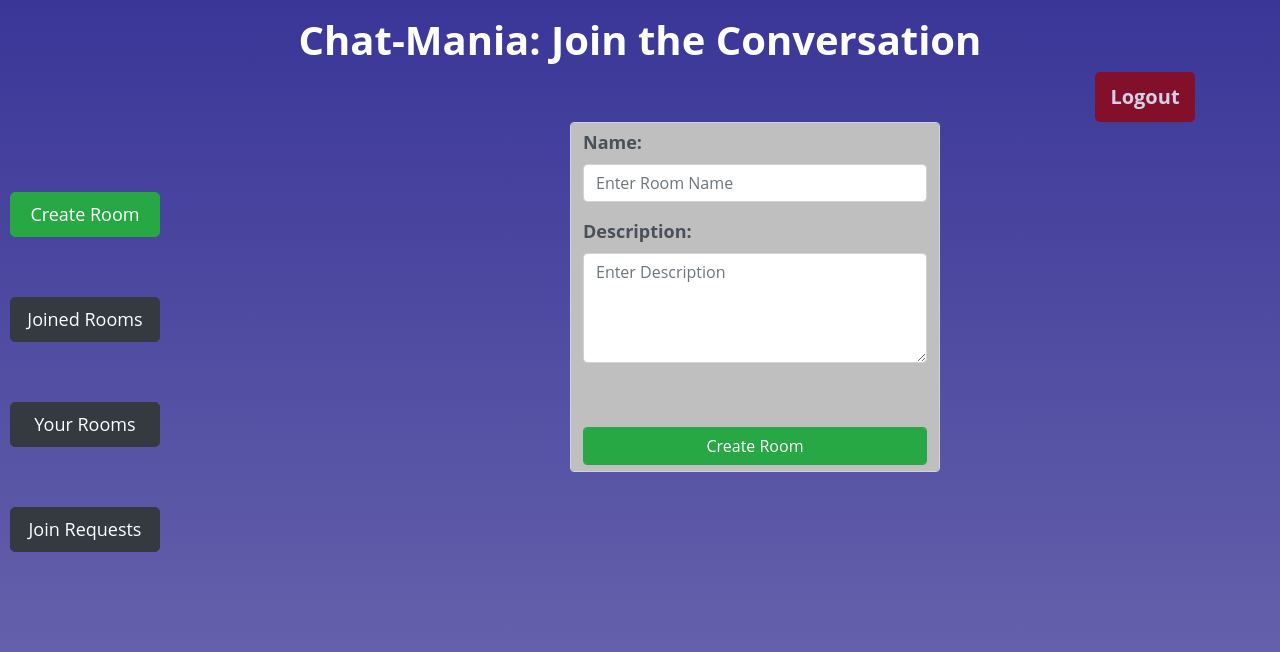
After one commit to SherlockHolmes07/Chat-Mania, a Django app: page /create/ in a window 1280 px wide. The commit adds this page. Shown: the top 652 px of the page. Run offline with Django 4.2, Linux system fonts and the light colour scheme; a user stored in the database is signed in; some libraries are stand-ins or nearby versions.

Commit message:
created createnew page for rooms(fe) and coded its backend... experimenting with django forms

```diff
--- a/app/static/app/create.js
+++ /dev/null
@@ -1,6 +0,0 @@
-// create room button
-
-const createRoomButton = document.getElementById('CreateRoom');
-createRoomButton.addEventListener('click', () => {
-    console.log('Create Room Button Clicked');
-})
--- a/app/static/app/style.css
+++ b/app/static/app/style.css
@@ -85,3 +85,16 @@ body{
     font-size: 20px;
     font-weight: bold;
 }
+
+#create-form{
+    width: 370px;
+    height: fit-content;
+    align-self: right;
+    margin-left: 360px;
+    background-color: #c0bfbf;
+}
+
+#create-form label{
+    font-size: 18px;
+    font-weight: bold;
+}
--- /dev/null
+++ b/app/templates/app/createroom.html
@@ -0,0 +1,67 @@
+{% extends 'app/layout.html' %} {% block body %}
+<!--Title of the page below navbar and at the middle of the frame-->
+<div class="container">
+  <div class="row">
+    <div class="col-md-12 mt-3">
+      <!--Title of the Page -->
+      <h1 class="text-center" style="font-weight: 700">
+        Chat-Mania: Join the Conversation
+      </h1>
+
+      <!--LOG OUT button-->
+      <form action="{% url 'logout' %}" method="post">
+        {% csrf_token %}
+        <input
+          type="submit"
+          id="logout-btn"
+          class="btn btn-danger float-right"
+          style="border: none"
+          value="Logout"
+        />
+      </form>
+    </div>
+  </div>
+</div>
+
+<div class="d-flex flex-row">
+  <!--Buttons for the page-->
+  <div class="btn-Cont d-flex flex-column justify-content-around">
+    <a id="lbtn" href="{% url 'create' %}" class="btn btn-success"
+      >Create Room</a
+    >
+    <button id="lbtn" class="btn btn-dark">Joined Rooms</button>
+    <button id="lbtn" class="btn btn-dark">Your Rooms</button>
+    <button id="lbtn" class="btn btn-dark">Join Requests</button>
+  </div>
+
+  <!--Room Container-->
+  <div >
+    <form action="{% url 'create' %}" method="post" class="form-control" id="create-form">
+        {% csrf_token %}
+      <div class="form-group">
+        <label for="name">Name:</label>
+        <input
+          type="text"
+          class="form-control"
+          id="name"
+          name="name"
+          placeholder="Enter Room Name"
+        />
+      </div>
+      <div class="form-group">
+        <label for="des">Description:</label>
+        <textarea
+          placeholder="Enter Description"
+          name="description"
+          class="form-control"
+          id="des"
+          rows="4"
+        ></textarea>
+      </div>
+      <button type="submit" class="btn btn-success form-control mt-5">Create Room</button>
+    </form>
+  </div>
+
+</div>
+
+{% endblock %}
--- a/app/templates/app/index.html
+++ b/app/templates/app/index.html
@@ -21,7 +21,7 @@
 
     <!--Buttons for the page-->
     <div class="btn-Cont d-flex flex-column justify-content-around">
-        <button id="lbtn CreateRoom" class="btn  btn-success">Create Room</button>
+        <a id="lbtn" href="{% url 'create' %}" class="btn  btn-success">Create Room</a>
         <button id="lbtn" class="btn  btn-dark">Joined Rooms</button>
         <button id="lbtn" class="btn  btn-dark">Your Rooms</button>
         <button id="lbtn" class="btn  btn-dark">Join Requests</button>
--- a/app/urls.py
+++ b/app/urls.py
@@ -7,4 +7,5 @@ urlpatterns = [
     path('register/', views.register_view, name='register'),
     path('login/', views.login_view, name='login'),
     path('logout/', views.logout_view, name='logout'),
+    path('create/', views.create, name='create'),
 ]
--- a/app/views.py
+++ b/app/views.py
@@ -1,3 +1,4 @@
+from django import forms
 from django.http import HttpResponseRedirect
 from django.shortcuts import render
 from django.urls import reverse
@@ -6,6 +7,9 @@ from django.contrib.auth.decorators import login_required
 from django.db import IntegrityError
 from .models import User, Room, UserRooms, Message
 # Create your views here.
+
+
+# Create Room Form
 
 @login_required(login_url="login")
 def index(request):
@@ -79,12 +83,15 @@ def logout_view(request):
 
 # Create Rooms
 @login_required(login_url="login")
-def create_room(request):
+def create(request):
     # Check of the request is POST
     if request.method == "POST":
         name = request.POST["name"] # Get the name of the room
         description = request.POST["description"] # Get the description of the room
+        print(request.user)
         # Create the room
-        room = Room(name=name, description=description, admin=request.user)
-        room.save()
+       # room = Room(name=name, description=description, admin=request.user)
+        #room.save()
         pass
+    else:
+        return render(request, 'app/createroom.html')
```
